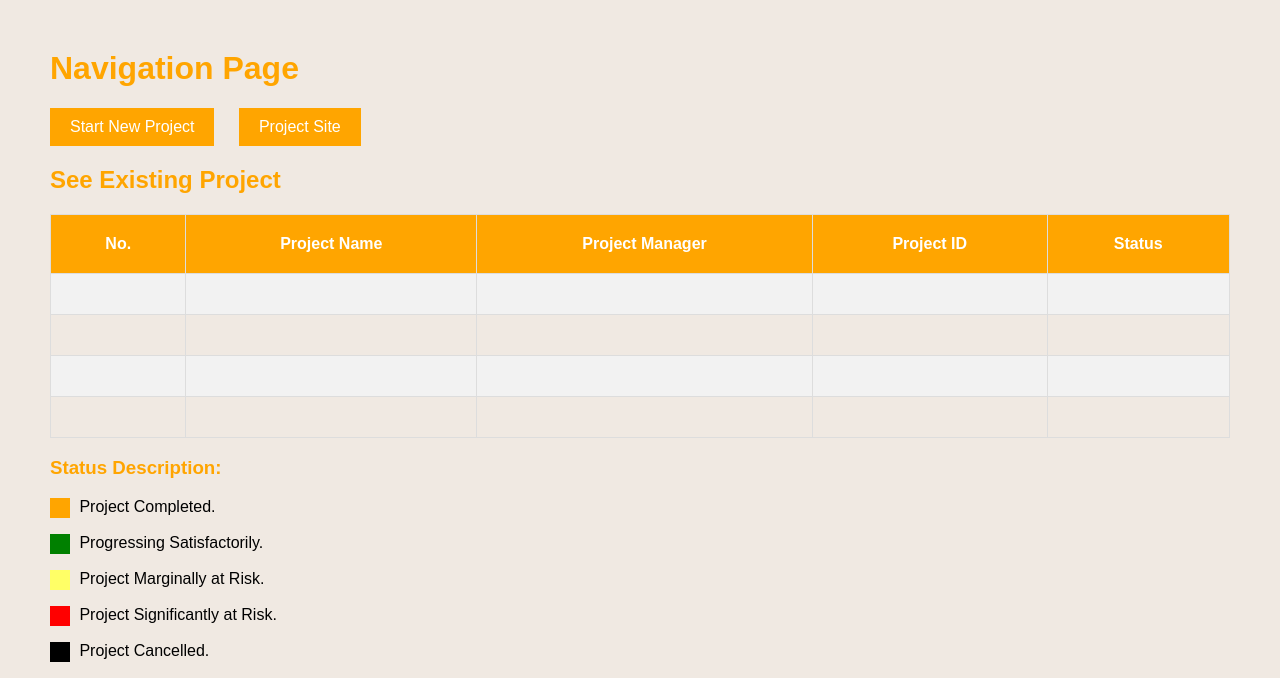
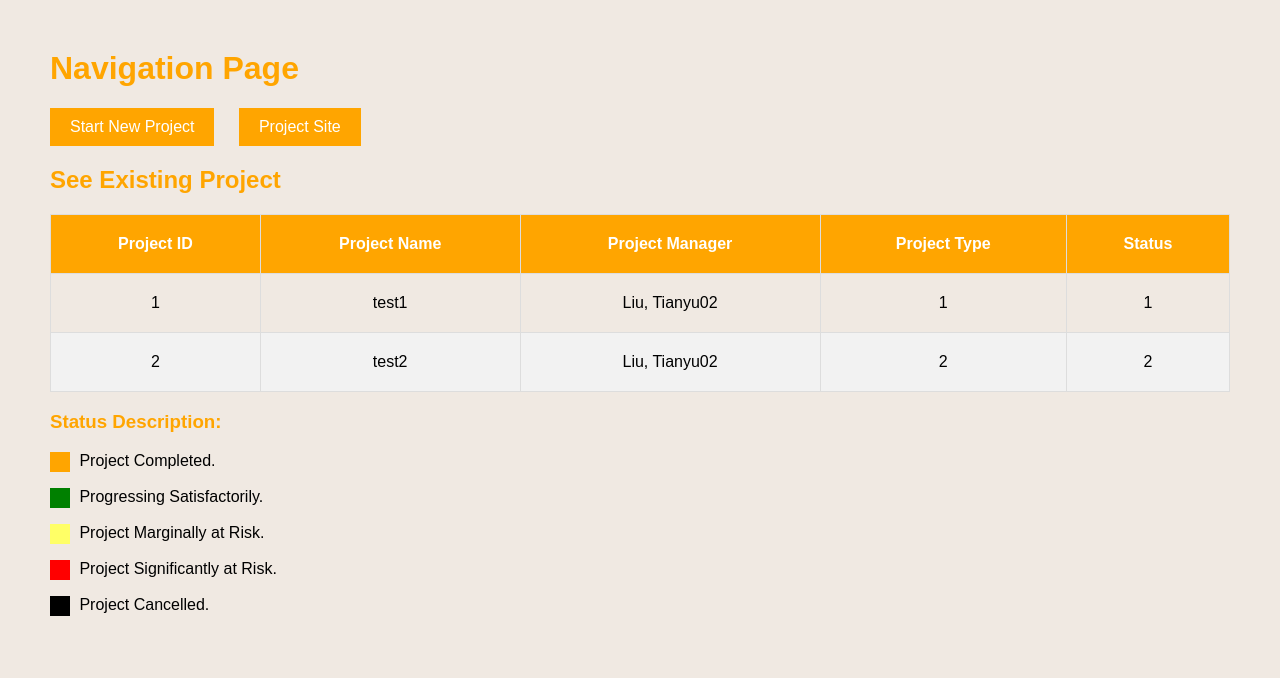
Before and after one commit to TJtryhard/newpmware, a Django app: page /navigation/ in a window 1280 px wide. Shown: the top 678 px of the page. Run offline with Django 4.2, Linux system fonts and the light colour scheme; data comes from the database, SQL or seed files in the repository; both versions use the stored data as it was after the commit; lists and menus that the app fills with data are empty.

Commit message:
fulfill navigation page basic function

```diff
--- a/myapp/templates/navigation_page.html
+++ b/myapp/templates/navigation_page.html
@@ -12,16 +12,24 @@
     <h2>See Existing Project</h2>
     <table>
         <tr>
-            <th>No.</th>
+            <th>Project ID</th>
             <th>Project Name</th>
             <th>Project Manager</th>
-            <th>Project ID</th>
+            <th>Project Type</th>
             <th>Status</th>
         </tr>
-        <tr><td></td><td></td><td></td><td></td><td></td></tr>
-        <tr><td></td><td></td><td></td><td></td><td></td></tr>
-        <tr><td></td><td></td><td></td><td></td><td></td></tr>
-        <tr><td></td><td></td><td></td><td></td><td></td></tr>
+        <tbody>
+        {% for project in projects %}
+        <tr>
+            <td>{{ project.projectid }}</td>
+            <td>{{ project.project_name}}</td>
+            <td>{{ project.pm.name}}</td>
+            <td>{{ project.project_type }}</td>
+            <td>{{ project.project_status }}</td>
+        </tr>
+        {% endfor %}
+        </tbody>
+
     </table>
     <h3>Status Description:</h3>
     <p><span class="status-color" style="background-color:orange;"></span> Project Completed.</p>
--- a/myapp/views.py
+++ b/myapp/views.py
@@ -13,6 +13,7 @@
         password = request.POST.get('password')
 
         result = sign_in(username)
+        #print(result.pm)
 
         if result:
             return redirect('navigation_page') # 跳转到导航页面
@@ -35,7 +36,8 @@
 
 
 def navigation_page(request):
-    return render(request, 'navigation_page.html')
+    user_projects = get_user_projects('uig27066')
+    return render(request, 'navigation_page.html',{'projects':user_projects})
 
 
 ###################### Start New Project 用户创建新项目网页
@@ -145,9 +147,16 @@
 
     return new_user
 
+
 def get_user_projects(pm):
     pm = Users.objects.get(pm=pm)
     projects = Projects.objects.filter(pm=pm)
+    project_list = projects.values('project_name','project_manager','pm','project_status')
+    return projects
+
+
+def new_project(pm):
+    pass
 
 
     #user_projects = {'project1':'project info', 'project2':'project info'}
```
Also changed, not shown: db.sqlite3.
